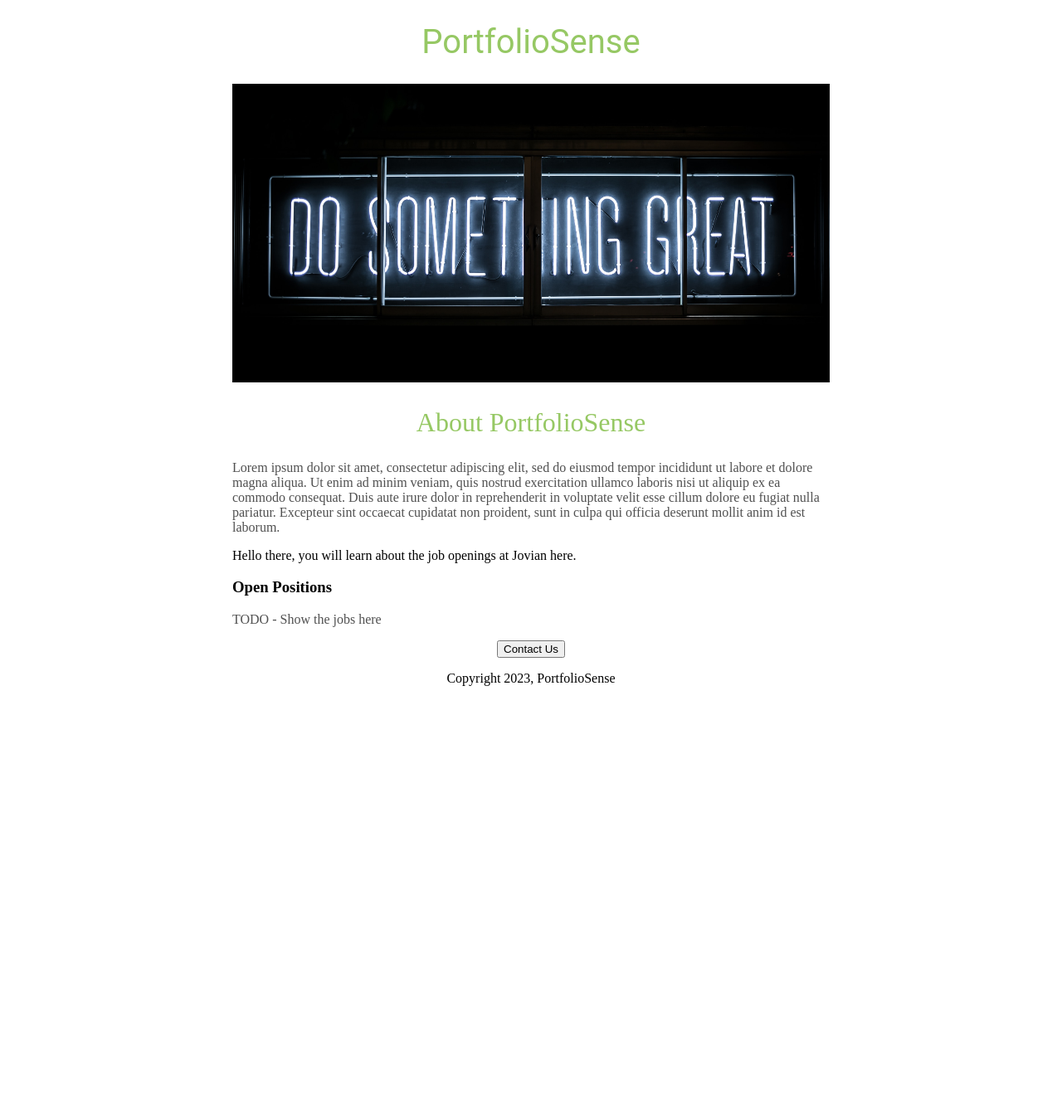
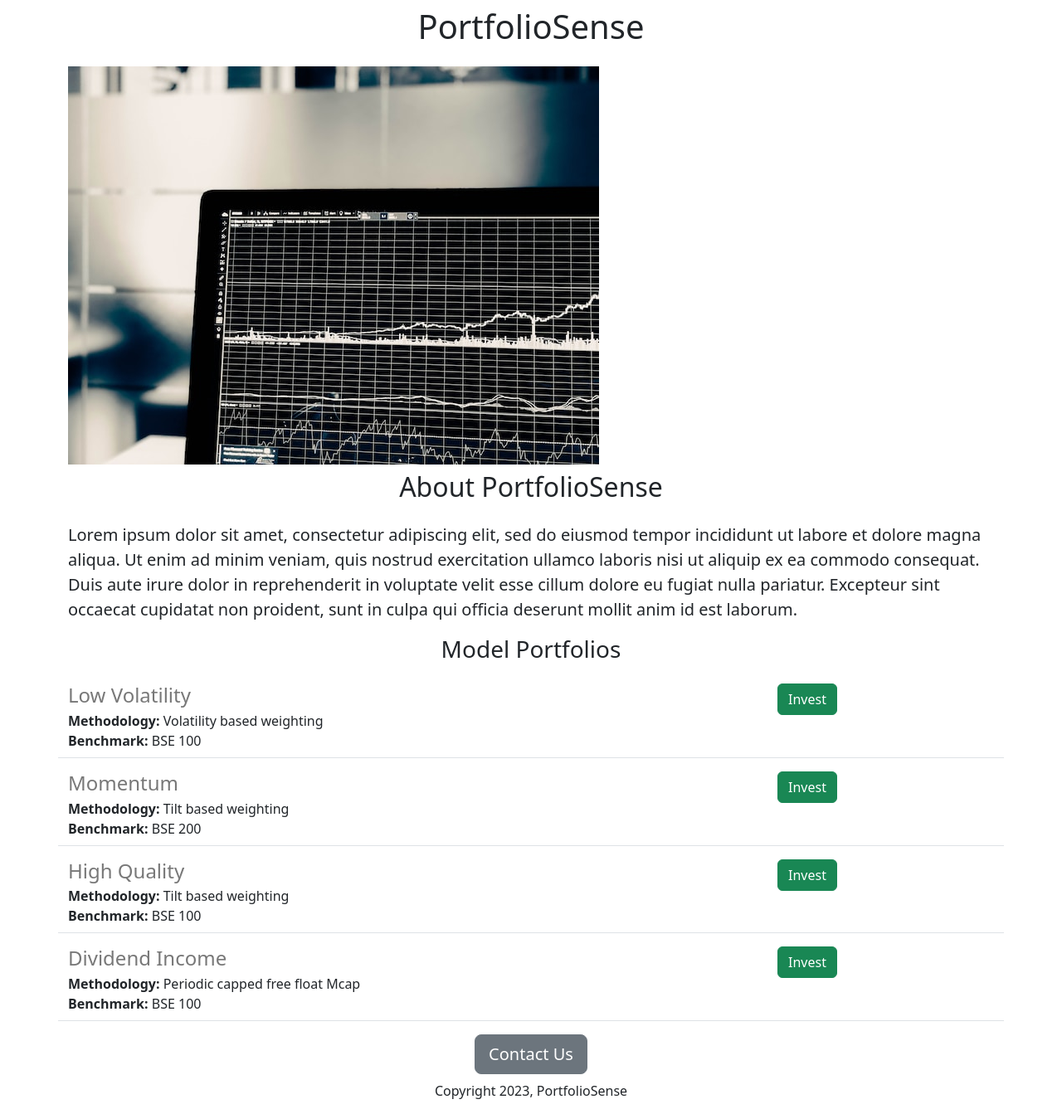
Before and after one commit to Var24/PortfolioSense_v1, a Flask app: page / in a window 1280 px wide. Shown: the whole page at 83% size. Before the commit the page ends 827 px from the top, so only its background shows below. Run offline with Flask 3, Linux system fonts and the light colour scheme.

Commit message:
Added dynamic templates and API endpoint

```diff
--- a/app.py
+++ b/app.py
@@ -1,9 +1,44 @@
-from flask import Flask, render_template
+from flask import Flask, render_template, jsonify
 
 app = Flask(__name__)
+
+baskets = [{
+  'ID': 1,
+  'title': 'Low Volatility',
+  'benchmark': 'BSE 100',
+  'Methodology': 'Volatility based weighting',
+  'No of constituents': '30'
+},
+{
+  'ID': 2,
+  'title': 'Momentum',
+  'benchmark': 'BSE 200',
+  'Methodology': 'Tilt based weighting',
+  'No of constituents': '30'
+},
+{
+  'ID': 3,
+  'title': 'High Quality',
+  'benchmark': 'BSE 100',
+  'Methodology': 'Tilt based weighting',
+  'No of constituents': '30'
+},
+{
+  'ID': 4,
+  'title': 'Dividend Income',
+  'benchmark': 'BSE 100',
+  'Methodology': 'Periodic capped free float Mcap',
+  'No of constituents': '50'
+}]
+
+
 @app.route("/")
 def hello_world():
-  return render_template("home.html")
+  return render_template("home.html",portfolios=baskets)
+
+@app.route("/api/baskets")
+def list_baskets():
+  return jsonify(baskets)
 
 print(__name__)
 if __name__=="__main__":
--- /dev/null
+++ b/templates/baskets.html
@@ -0,0 +1,11 @@
+ <div class="border-bottom row" style="margin-bottom:16px;padding-bottom:8px">
+   <div class="col-9">
+        <h4 style="color: rgb(120,120,120);margin-bottom:4px;">{{portfolio['title']}}
+        </h4>
+        <div><b>Methodology: </b>{{portfolio['Methodology']}} </div>
+        <div><b>Benchmark: </b>{{portfolio['benchmark']}}</b></div>
+   </div>
+   <div class="col-3">
+   <button type="button" class="btn btn-success">Invest</button>
+   </div>
+ </div>
--- a/templates/home.html
+++ b/templates/home.html
@@ -2,53 +2,39 @@
 <html>
 <head>
   <title>PortfolioSense</title>
+  <meta charset="utf-8">
+  <meta name="viewport" content="width=device-width, initial-scale=1">
+  <link href="https://cdn.jsdelivr.net/npm/bootstrap@5.3.0/dist/css/bootstrap.min.css" rel="stylesheet" integrity="sha384-9ndCyUaIbzAi2FUVXJi0CjmCapSmO7SnpJef0486qhLnuZ2cdeRhO02iuK6FUUVM" crossorigin="anonymous">
   <style>
-    h1 {
-      font-size:40px;
-      font-family:Roboto;
-      font-weight:normal;
-      color: rgb(150,200,100);
-      text-align: center;
-    }
-    #banner{
+    #banner {
+      height:  360px;
       width:  100%;
-      height: 360px;
-      object-fit: cover;
 
     }
-    h2 {
-      font: family Roboto;
-      font-size: 32px;
-      color: rgb(150,200,100);
-      text-align: center;
-      font-weight:normal;
-    }
-    .bodytext{
-      font: family Roboto;
-      color: rgb(80,80,80);
-    }
-    #container{
-      max-width: 720px;
-      margin: 0 auto;
-    }
-
-
   </style>
   </head>
   <body>
-   <div id="container">
-    <h1>PortfolioSense</h1>
 
-    <img id="banner" src="https://jovianflaskpractice--vartikchobisa.repl.co/static/banner.jpg">
-    <h2>About PortfolioSense</h2>
-    <p class="bodytext">Lorem ipsum dolor sit amet, consectetur adipiscing elit, sed do eiusmod tempor incididunt ut labore et dolore magna aliqua. Ut enim ad minim veniam, quis nostrud exercitation ullamco laboris nisi ut aliquip ex ea commodo consequat. Duis aute irure dolor in reprehenderit in voluptate velit esse cillum dolore eu fugiat nulla pariatur. Excepteur sint occaecat cupidatat non proident, sunt in culpa qui officia deserunt mollit anim id est laborum.</p>
-    Hello there, you will learn about the job openings at Jovian here.
-    <h3>Open Positions</h3>
-    <p class="bodytext">TODO - Show the jobs here</p>
-     <div style='text-align:center';>
+   <div class="container">
+    <h1 class="text-center mt-2 mb-4">PortfolioSense</h1>
 
-       <button>Contact Us</button>
-       <p>Copyright 2023, PortfolioSense</p>
+    <img class = "img-fluid" id="banner1" src="https://jovianflaskpractice--vartikchobisa.repl.co/static/banner1.jpg">
+    <h2 class="text-center mt-2 mb-4">About PortfolioSense</h2>
+
+    <p class="lead">Lorem ipsum dolor sit amet, consectetur adipiscing elit, sed do eiusmod tempor incididunt ut labore et dolore magna aliqua. Ut enim ad minim veniam, quis nostrud exercitation ullamco laboris nisi ut aliquip ex ea commodo consequat. Duis aute irure dolor in reprehenderit in voluptate velit esse cillum dolore eu fugiat nulla pariatur. Excepteur sint occaecat cupidatat non proident, sunt in culpa qui officia deserunt mollit anim id est laborum.</p>
+
+    <h3 class="text-center mt-2 mb-4">Model Portfolios</h3>
+    <div>
+      {% for portfolio in portfolios %}
+       {% include 'baskets.html' %}
+
+
+      {% endfor %}
+    </div>
+     <div class="text-center">
+
+       <button class="btn btn-secondary btn-lg">Contact Us</button>
+       <p class="text-center mt-2">Copyright 2023, PortfolioSense</p>
   </div>
  </body>
 
```
Also changed, not shown: static/banner1.jpg (added).
